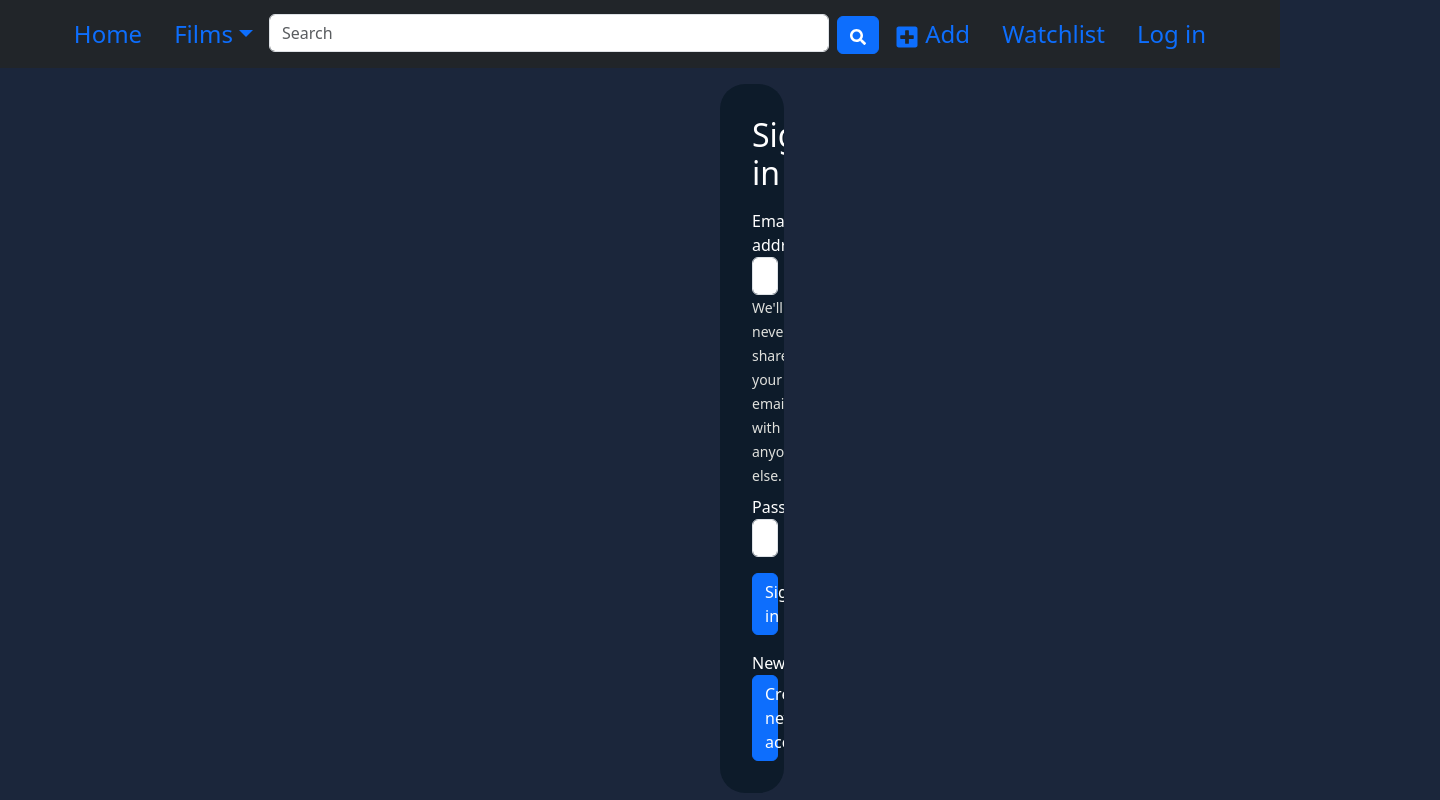
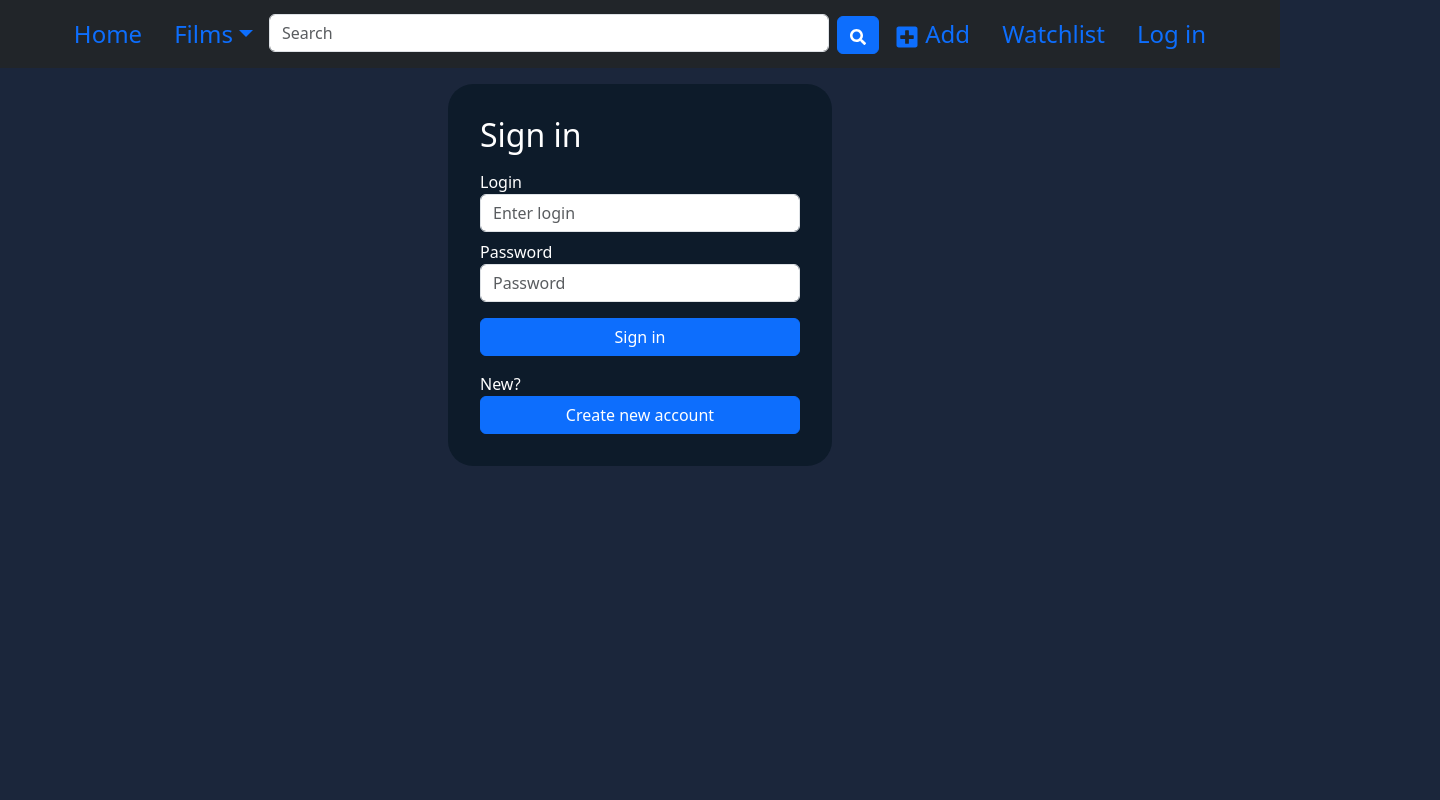
Before and after one commit to pawel-hajdo/Movie-database, a React (Create React App) app: page /signin in a window 1280 px wide. Shown: the whole page, 1440 px wide, since content can reach past the window. Built offline with nearby package versions, Linux system fonts and the light colour scheme.

Commit message:
implemented user authentication

```diff
--- a/src/API/userManager.js
+++ b/src/API/userManager.js
@@ -11,3 +11,12 @@ export const registerUser = (name, email, password) => {
         .then(response => {return response.data})
         .catch(error => {throw error})
 }
+
+export const authUser = (login, password) => {
+    return axios.post(`${baseURL}/auth`,{
+        login: login,
+        password: password
+    })
+        .then(response => {return response.data})
+        .catch(error => {throw error})
+}
--- a/src/pages/loginForm.jsx
+++ b/src/pages/loginForm.jsx
@@ -1,37 +1,92 @@
-import React from "react";
-import {Link} from "react-router-dom";
+import React, {useState} from "react";
+import {Link, useNavigate} from "react-router-dom";
+import {authUser} from "../API/userManager";
 
 const LoginForm = () => {
 
-    const pageStyles = {
-        paddingLeft: "45rem",
-        paddingRight: "45rem",
-        backgroundColor: "#1b263b",
-        color: "white"
+    const [userLogin, setUserLogin] = useState("");
+    const [userPassword, setUserPassword] = useState("");
+    const [errors, setErrors] = useState({});
+
+    const navigate = useNavigate()
+
+    const handleChangeRoute = () => {
+        navigate('/');
+        window.location.reload();
+    };
+
+    const handleSubmit = (e) => {
+        e.preventDefault();
+
+        const validationErrors = validate();
+        setErrors(validationErrors || {});
+        if (validationErrors) return;
+
+        authUser(userLogin, userPassword)
+            .then(responseData => {
+                localStorage.setItem('token', responseData.token);
+                handleChangeRoute();
+            })
+            .catch(error => {
+                 const errorMessages = {};
+                 errorMessages.auth = error.response.data;
+                 setErrors(errorMessages || {});
+                console.log(error.response.data);
+            })
     }
 
-    const formStyles = {
-        padding: "2rem",
-        backgroundColor: "#0d1b2a",
-        borderRadius: "25px",
-        overflow: "hidden",
-    }
+    const validate = () => {
+        const validationErrors = {};
 
+        if (userLogin.trim() === '') {
+            validationErrors.username = 'Login is required!';
+        }
+        if (userPassword.trim() === '') {
+            validationErrors.password = 'Password is required!';
+        }
+        return Object.keys(validationErrors).length === 0 ? null : validationErrors;
+    };
 
     return (
         <div style={pageStyles} className="pt-3">
-            <form style={formStyles} className="d-flex flex-column" >
+            <form
+                style={formStyles}
+                className="d-flex flex-column"
+                onSubmit={handleSubmit}
+            >
                 <h2 >Sign in</h2>
                 <div className="form-group mt-2" >
-                    <label htmlFor= "inputEmail">Email address</label>
-                    <input type="email" className="form-control" id="inputEmail" aria-describedby="emailHelp" placeholder="Enter email"/>
-                        <small id="emailHelp" className="form-text" style={{color: "#e0e1dd"}}>We'll never share your email with anyone else.</small>
+                    <label htmlFor= "inputLogin">Login</label>
+                    <input
+                        type="text"
+                        className="form-control"
+                        id="inputLogin"
+                        placeholder="Enter login"
+                        value={userLogin}
+                        onChange={(e) => setUserLogin(e.target.value)}
+                    />
+                    {errors.username && (
+                        <div className="alert alert-danger" style = {{marginTop: 4}}>{errors.username}</div>
+                    )}
                 </div>
                 <div className="form-group mt-2">
                     <label htmlFor="inputPassword">Password</label>
-                    <input type="password" className="form-control" id="inputPassword" placeholder="Password"/>
+                    <input
+                        type="password"
+                        className="form-control"
+                        id="inputPassword"
+                        placeholder="Password"
+                        value={userPassword}
+                        onChange={(e) => setUserPassword(e.target.value)}
+                    />
+                    {errors.password && (
+                        <div className="alert alert-danger" style = {{marginTop: 4}}>{errors.password}</div>
+                    )}
                 </div>
                 <button type="submit" className="btn btn-primary mt-3">Sign in</button>
+                {errors.auth && (
+                    <div className="alert alert-danger" style={{marginTop: 4}}>{errors.auth}</div>
+                )}
                 <div className="form-group d-flex flex-column mt-3">
                     <label htmlFor="createNewAccountButton">New?</label>
                     <Link to="/signup" className="btn btn-primary" id = "createNewAccountButton">Create new account</Link>
@@ -42,4 +97,18 @@ const LoginForm = () => {
     )
 }
 
+const pageStyles = {
+    paddingLeft: "35%",
+    paddingRight: "35%",
+    backgroundColor: "#1b263b",
+    color: "white"
+}
+
+const formStyles = {
+    padding: "2rem",
+    backgroundColor: "#0d1b2a",
+    borderRadius: "25px",
+    overflow: "hidden",
+}
+
 export default LoginForm;
--- a/src/pages/registerForm.jsx
+++ b/src/pages/registerForm.jsx
@@ -9,10 +9,11 @@ const RegisterForm = () => {
     const [userPassword, setUserPassword] = useState("");
     const [confirmPassword, setConfirmPassword] = useState("");
     const [errors, setErrors] = useState({});
+
     const navigate = useNavigate()
 
     const handleChangeRoute = () => {
-        navigate('/');
+        navigate('/signin');
         window.location.reload();
     };
 
@@ -66,7 +67,7 @@ const RegisterForm = () => {
             >
                 <h2>Create account</h2>
                 <div className="form-group mt-2" >
-                    <label htmlFor= "inputEmail">Name</label>
+                    <label htmlFor= "inputName">Name</label>
                     <input
                         type="text"
                         className="form-control"
@@ -108,7 +109,7 @@ const RegisterForm = () => {
                     )}
                 </div>
                 <div className="form-group mt-2">
-                    <label htmlFor="inputPassword">Re-enter password</label>
+                    <label htmlFor="inputConfirmPassword">Re-enter password</label>
                     <input
                         type="password"
                         className="form-control"
@@ -138,8 +139,8 @@ const RegisterForm = () => {
 }
 
 const pageStyles = {
-    paddingLeft: "40%",
-    paddingRight: "40%",
+    paddingLeft: "35%",
+    paddingRight: "35%",
     backgroundColor: "#1b263b",
     color: "white"
 }
```
